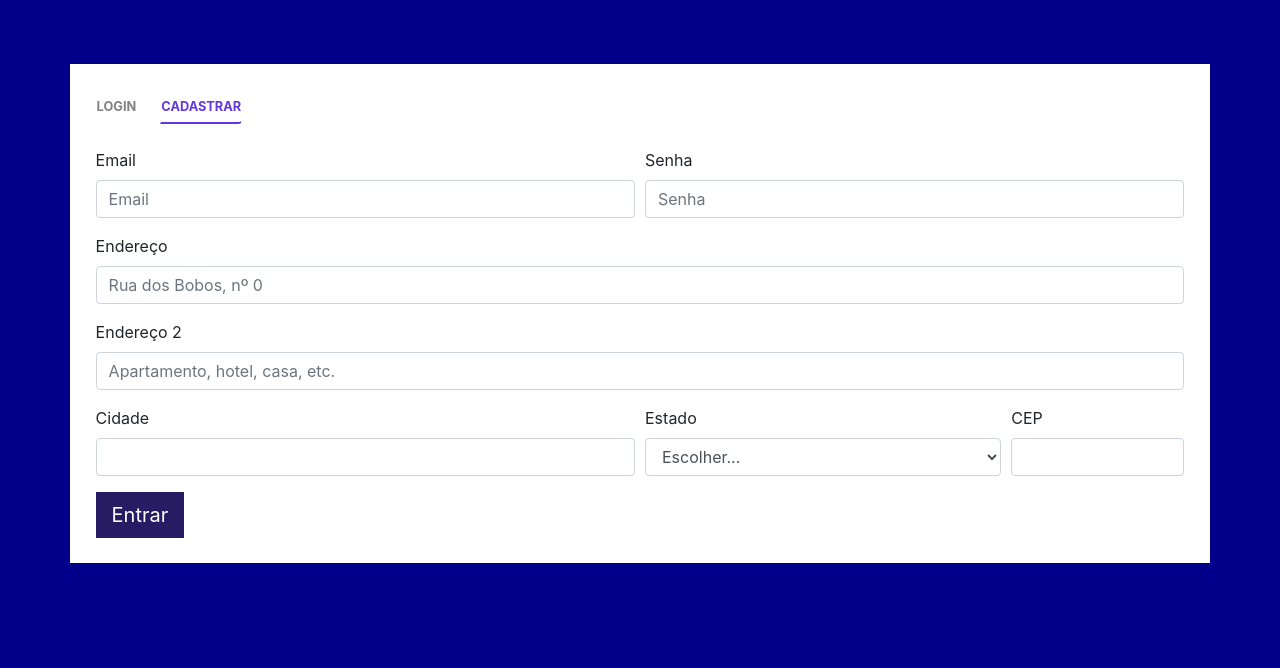
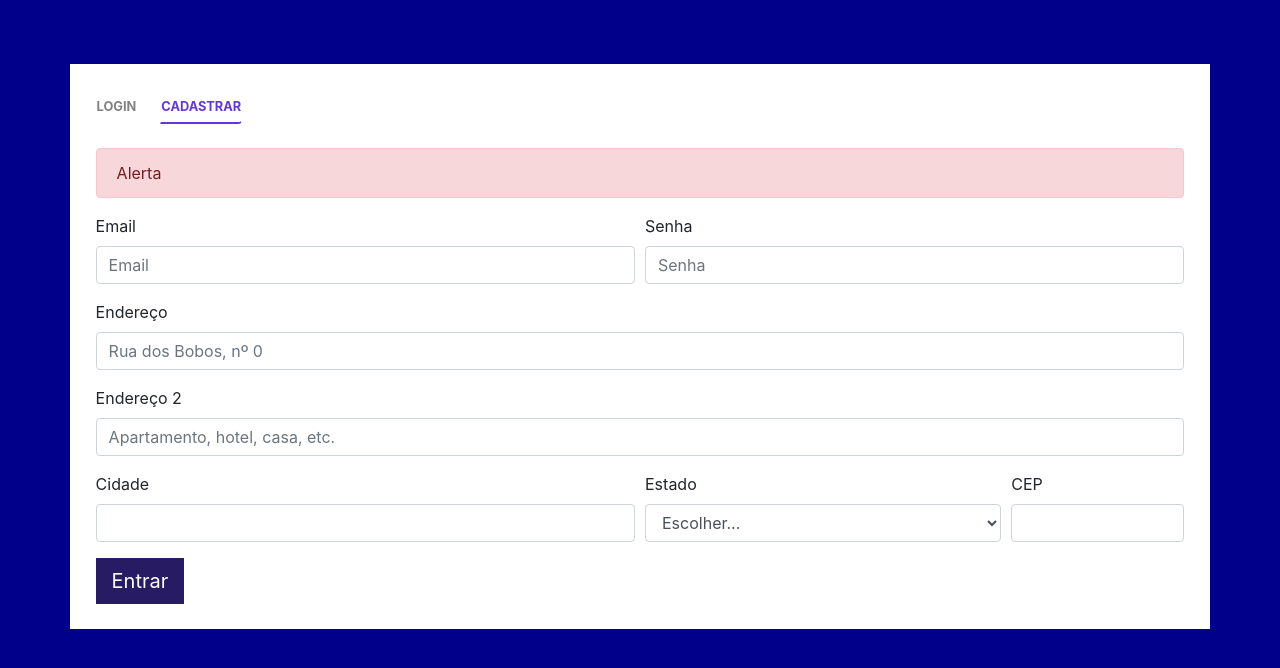
Before and after one commit to YoCypher/QuantumWeb2020, a Vue app: page /cadastro/usuario in a window 1280 px wide. Shown: the top 668 px of the page. Built offline with nearby package versions, Linux system fonts and the light colour scheme.

Commit message:
Alerta de erro adicionado

```diff
--- a/src/App.vue
+++ b/src/App.vue
@@ -8,7 +8,7 @@
 </template>
 
 <script>
-import Menu from './components/Menu.vue'
+import Menu from './components/Menu';
 export default{
   name: 'App',
   components:{
--- a/src/components/Login.vue
+++ b/src/components/Login.vue
@@ -8,6 +8,9 @@
             <button name="cadastro" v-on:click="clique"
             type="button" class="btn botao text-uppercase font-weight-bold cadastrar">
             Cadastrar</button>
+          </div>
+          <div class="alert alert-danger" role="alert">
+            <span>Alerta</span>
           </div>
             <div class="form-group mb-5">
                 <input type="text" name="Usuario" id="idUsuario" class="form-control border-secondary"
--- a/src/views/CadUsuario.vue
+++ b/src/views/CadUsuario.vue
@@ -7,6 +7,9 @@
     Login</button>
     <button name="cadastro" type="button" class="btn botao text-uppercase font-weight-bold cadastrar1">
     Cadastrar</button>
+  </div>
+  <div class="alert alert-danger" role="alert">
+    <span>Alerta</span>
   </div>
   <div class="form-row">
     <div class="form-group col-md-6">
@@ -73,8 +76,6 @@ export default {
     background-color: #271c64;
     border: none;
     border-radius: 0;
-    margin-right: auto;
-    margin-left: auto;
   }
 
   #botaoUsuario:hover{
```
Also changed, not shown: src/components/Alerta.vue (added, +11 -0 lines), 1 other file (tests, documents, lock files or other folders). Lines whose indentation alone changed are shown as unchanged.
